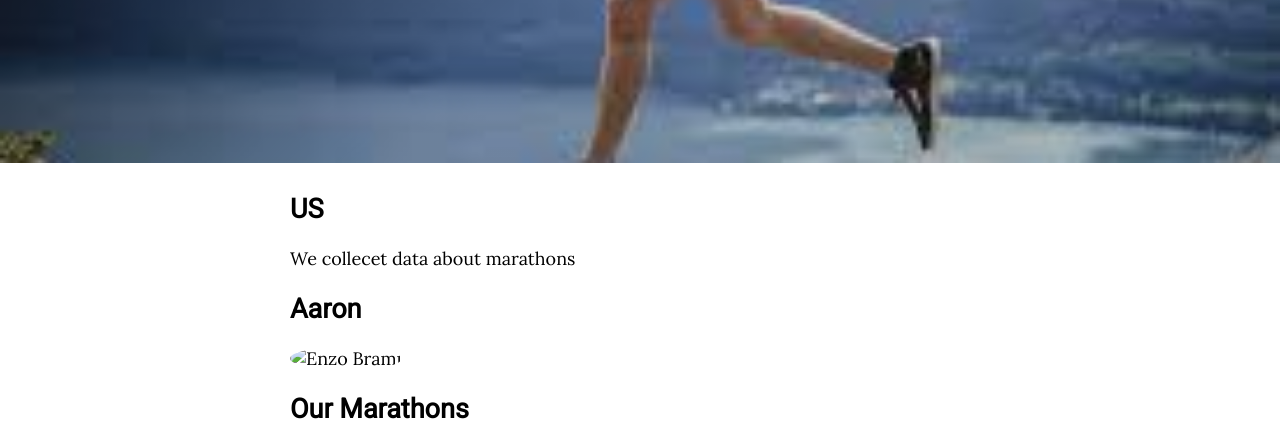
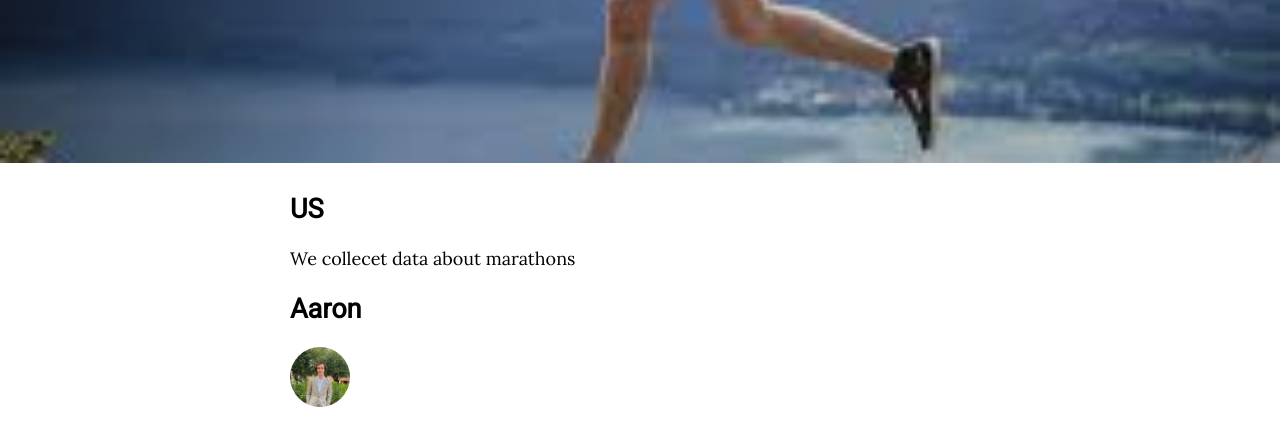
Before and after one commit to Aaron-Haick/my-startup1, a plain HTML site: page index.html in a window 1280 px wide. Shown: the part 390-811 px from the top of the page. Drawn offline with Linux system fonts and the light colour scheme; a script that the page names is missing.

Commit message:
Update index.html

```diff
--- a/index.html
+++ b/index.html
@@ -21,7 +21,7 @@
 			</p>
 
 			<h2>Aaron</h2>
-			<img class= "avatar" src="images/picture-profile.jpg" alt="Enzo Brami">
+			<img class= "avatar" src="images/photo-profile.jpg" alt="Aaron Haick">
 
 			<h2>Our Marathons</h2>
 			<div><div class="card">
```
